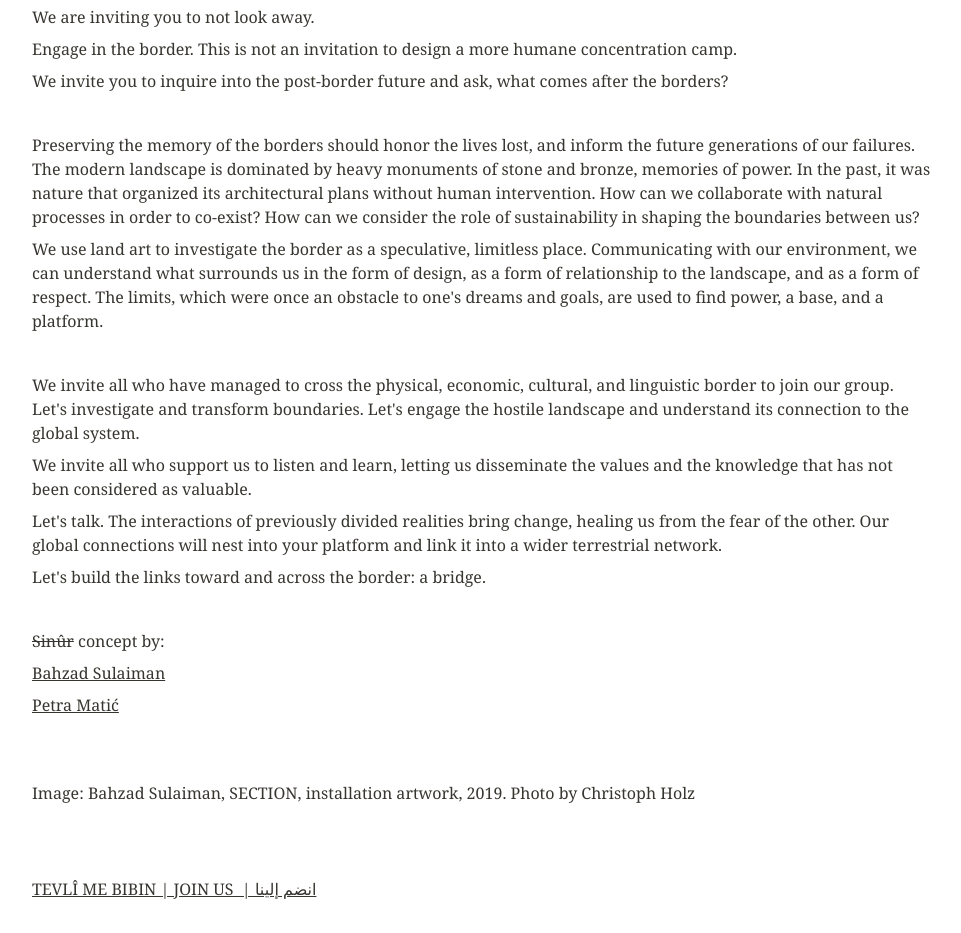
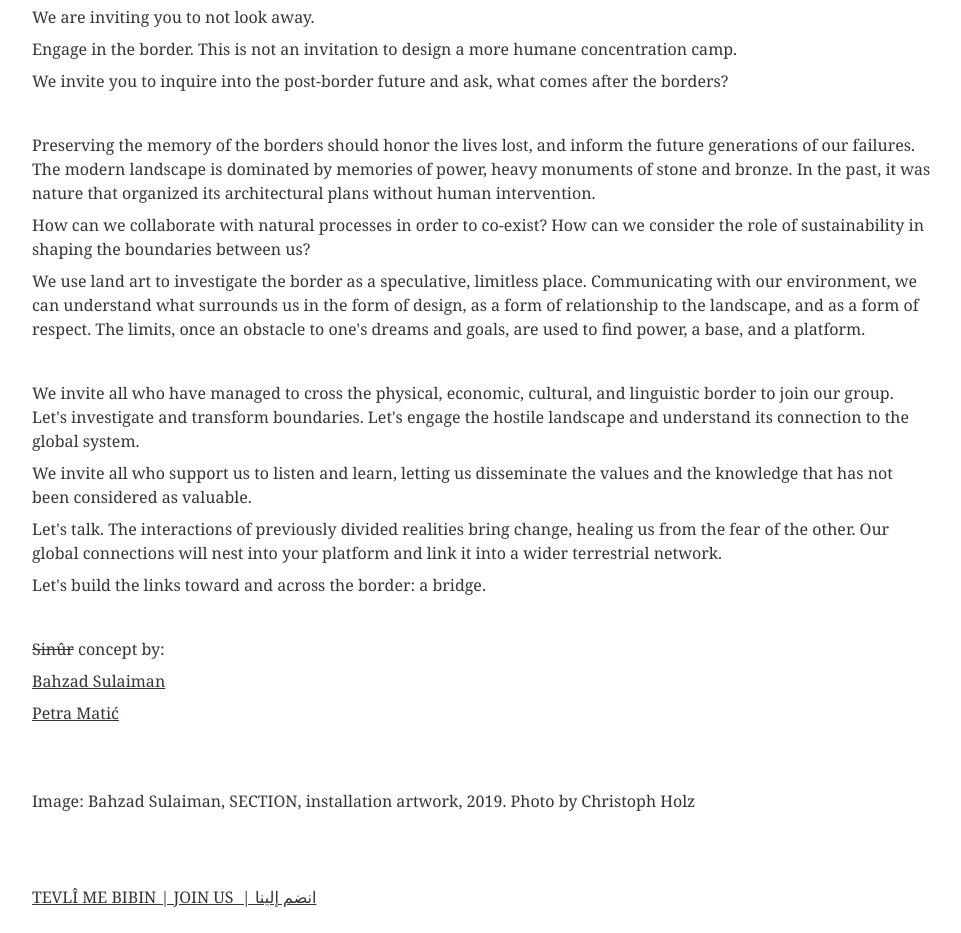
Before and after one commit to sinurspace/sinurspace.github.io, a plain HTML site: page index.html in a window 1280 px wide. Shown: the part 780-1713 px from the top of the page, without its empty margins (158-1119 px from the left). Drawn offline with Linux system fonts and the light colour scheme.

Commit message:
Update index.html

```diff
--- a/index.html
+++ b/index.html
@@ -636,7 +636,7 @@ blockquote {
 </style></head><body><article id="50a6300f-abe6-4939-9182-722447cba681" class="page serif"><header><img class="page-cover-image" src="Xewne%CC%82n%20li%20ser%20pe%CC%82s%CC%A7eroje%CC%82n%20pas%CC%A7%20si%CC%82nor%20Dreaming%20a%2050a6300fabe649399182722447cba681/135748283_721923965373800_1553360053098880145_n.jpg" style="object-position:center 50%"/><div class="page-header-icon page-header-icon-with-cover"><img class="icon" src="Xewne%CC%82n%20li%20ser%20pe%CC%82s%CC%A7eroje%CC%82n%20pas%CC%A7%20si%CC%82nor%20Dreaming%20a%2050a6300fabe649399182722447cba681/240px-Rotating_earth_(huge).gif"/></div><h1 class="page-title">Xewnên li ser pêşerojên paş sînor |Dreaming about the post-border futures | الحلم عن ما بعد الحدود  </h1></header><div class="page-body"><h1 id="67925baa-7450-492d-bf2b-b573316d776f" class=""><strong><del>SINÛR</del></strong></h1><p id="5c916186-407a-4bb3-9c1d-206a98397bac" class="">
 </p><p id="ac98ff8d-bd31-4f68-b7ea-295283d49df1" class="">
 </p><p id="c42982c0-3b09-4e4b-b5d6-58c65f5524a2" class="">The closing of the borders left us all with ongoing tension. The border, a manifestation of spatial violence, forced us to confront ourselves. Looking at the border is not comfortable, and we quickly find excuses to shift our attention elsewhere.</p><p id="c3b4fb20-7983-40f0-b58a-5f0a31346d70" class="">The incredibly tense place of the border connects to many other wounds of the Earth. Our practices of distancing and othering support the design, management, and maintenance of the well-funded borderscape. How can we develop our sense of agency? </p><p>How can we position ourselves between guilt, polite ignorance, and desperation?</p><p id="b64d19db-52f8-438e-8fc8-a756f76951b6" class="">We are inviting you to not look away. </p><p>Engage in the border. This is not an invitation to design a more humane concentration camp.</p><p id="19414576-2c1d-4457-bd5a-28b3223f73d3" class="">We invite you to inquire into the post-border future and ask, what comes after the borders?</p><p id="e45d1185-97f5-49ea-acd3-3a1a791cf30f" class="">
-</p><p id="7ddd4398-628d-4156-bc2c-6883ad169ec8" class="">Preserving the memory of the borders should honor the lives lost, and inform the future generations of our failures. The modern landscape is dominated by heavy monuments of stone and bronze, memories of power. In the past, it was nature that organized its architectural plans without human intervention. How can we collaborate with natural processes in order to co-exist? How can we consider the role of sustainability in shaping the boundaries between us?</p><p id="43328f12-6dac-4ba9-8e76-f40c4812dc16" class="">We use land art to investigate the border as a speculative, limitless place. Communicating with our environment, we can understand what surrounds us in the form of design, as a form of relationship to the landscape, and as a form of respect. The limits, which were once an obstacle to one&#x27;s dreams and goals, are used to find power, a base, and a platform.</p><p id="a7bf0a4d-7365-46dd-bcf8-4989a65c86f0" class="">
+</p><p id="7ddd4398-628d-4156-bc2c-6883ad169ec8" class="">Preserving the memory of the borders should honor the lives lost, and inform the future generations of our failures. The modern landscape is dominated by memories of power, heavy monuments of stone and bronze. In the past, it was nature that organized its architectural plans without human intervention. </p><p>How can we collaborate with natural processes in order to co-exist? How can we consider the role of sustainability in shaping the boundaries between us?</p><p id="43328f12-6dac-4ba9-8e76-f40c4812dc16" class="">We use land art to investigate the border as a speculative, limitless place. Communicating with our environment, we can understand what surrounds us in the form of design, as a form of relationship to the landscape, and as a form of respect. The limits, once an obstacle to one&#x27;s dreams and goals, are used to find power, a base, and a platform.</p><p id="a7bf0a4d-7365-46dd-bcf8-4989a65c86f0" class="">
 </p><p id="14bf898c-4b89-45f8-b4c9-fff6f303b683" class="">We invite all who have managed to cross the physical, economic, cultural, and linguistic border to join our group. Let&#x27;s investigate and transform boundaries. Let&#x27;s engage the hostile landscape and understand its connection to the global system.</p><p id="6a9dc41a-6128-4d15-9d66-174ba6ea2289" class="">We invite all who support us to listen and learn, letting us disseminate the values and the knowledge that has not been considered as valuable.</p><p id="1b62a59c-2a45-444f-aab1-fde41534901a" class="">Let&#x27;s talk. The interactions of previously divided realities bring change, healing us from the fear of the other. Our global connections will nest into your platform and link it into a wider terrestrial network.</p><p id="cab3dcfb-d7d4-467c-8e71-234755b3abff" class="">Let&#x27;s build the links toward and across the border: a bridge.</p><p id="5520c9c8-7840-4e39-bcd7-153848b59826" class="">
 </p><p id="6b2929c2-87a8-42d5-91fe-695dccea5b52" class=""><del>Sinûr</del> concept by:</p><p id="42382229-5cc2-4f3a-8aac-af1a0b589cfc" class=""><a href="https://bahzad.de">Bahzad Sulaiman</a></p><p id="4f59daa5-4af6-4a64-9387-976ae816aa21" class=""><a href="https://petramatic.com">Petra Matić</a></p><p id="e4b46da0-d400-4dc4-9d5f-d57f9bff9771" class="">
 	<p>Image: Bahzad Sulaiman, SECTION, installation artwork, 2019. Photo by Christoph Holz</p>
```
